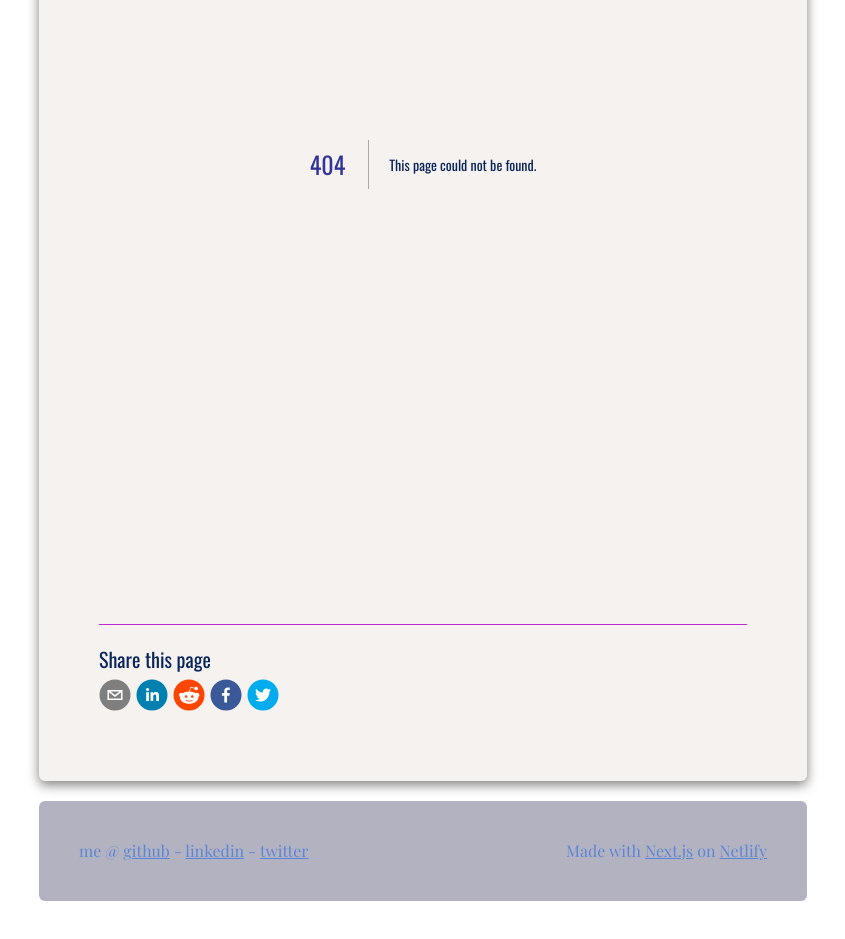
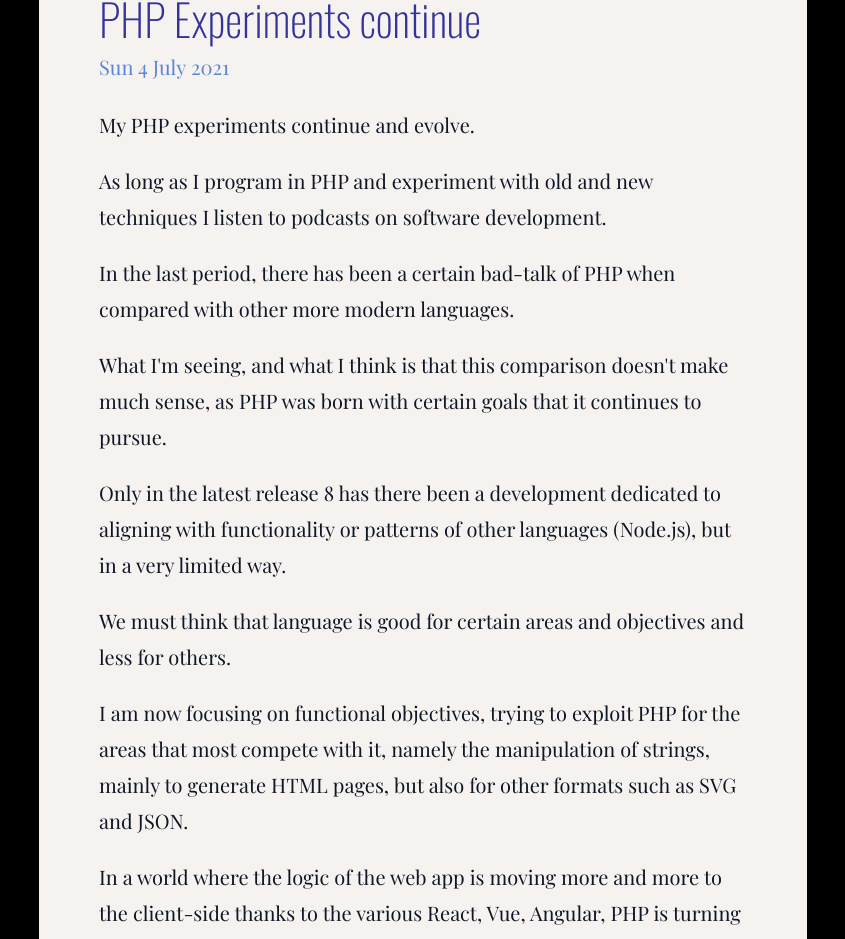
Before and after one commit to sandrolain/blog, a Next.js app: page /blog/009-php-experiments-contune in a window 1280 px wide. Before the commit this address had no page. Shown: the part 376-1315 px from the top of the page, without its empty margins (217-1062 px from the left). Built offline with nearby package versions, Linux system fonts and the light colour scheme; a web font is replaced by a local one.

Commit message:
New blog post and deps update

```diff
--- /dev/null
+++ b/src/pages/blog/009-php-experiments-contune.mdx
@@ -0,0 +1,27 @@
+
+import BlogPost from "../../components/BlogPost";
+import image from "./images/ben-gAe1pHGc6ms-unsplash.jpg";
+export const meta = {
+  title: "PHP Experiments continue",
+  description: "Some PHP updates",
+  date: "2021-07-04T14:06:01Z",
+  image,
+  imageAttribute: <>Photo by <a href="https://unsplash.com/@benofthenorth?utm_source=unsplash&utm_medium=referral&utm_content=creditCopyText">Ben</a> on <a href="https://unsplash.com/s/photos/php?utm_source=unsplash&utm_medium=referral&utm_content=creditCopyText">Unsplash</a></>
+};
+export default ({ children }) => <BlogPost meta={meta}>{children}</BlogPost>;
+
+My PHP experiments continue and evolve.
+
+As long as I program in PHP and experiment with old and new techniques I listen to podcasts on software development.
+
+In the last period, there has been a certain bad-talk of PHP when compared with other more modern languages.
+
+What I'm seeing, and what I think is that this comparison doesn't make much sense, as PHP was born with certain goals that it continues to pursue.
+
+Only in the latest release 8 has there been a development dedicated to aligning with functionality or patterns of other languages ​​(Node.js), but in a very limited way.
+
+We must think that language is good for certain areas and objectives and less for others.
+
+I am now focusing on functional objectives, trying to exploit PHP for the areas that most compete with it, namely the manipulation of strings, mainly to generate HTML pages, but also for other formats such as SVG and JSON.
+
+In a world where the logic of the web app is moving more and more to the client-side thanks to the various React, Vue, Angular, PHP is turning into a language to create APIs.
```
Also changed, not shown: package.json (+5 -5 lines), 1 other file (tests, documents, lock files or other folders).
